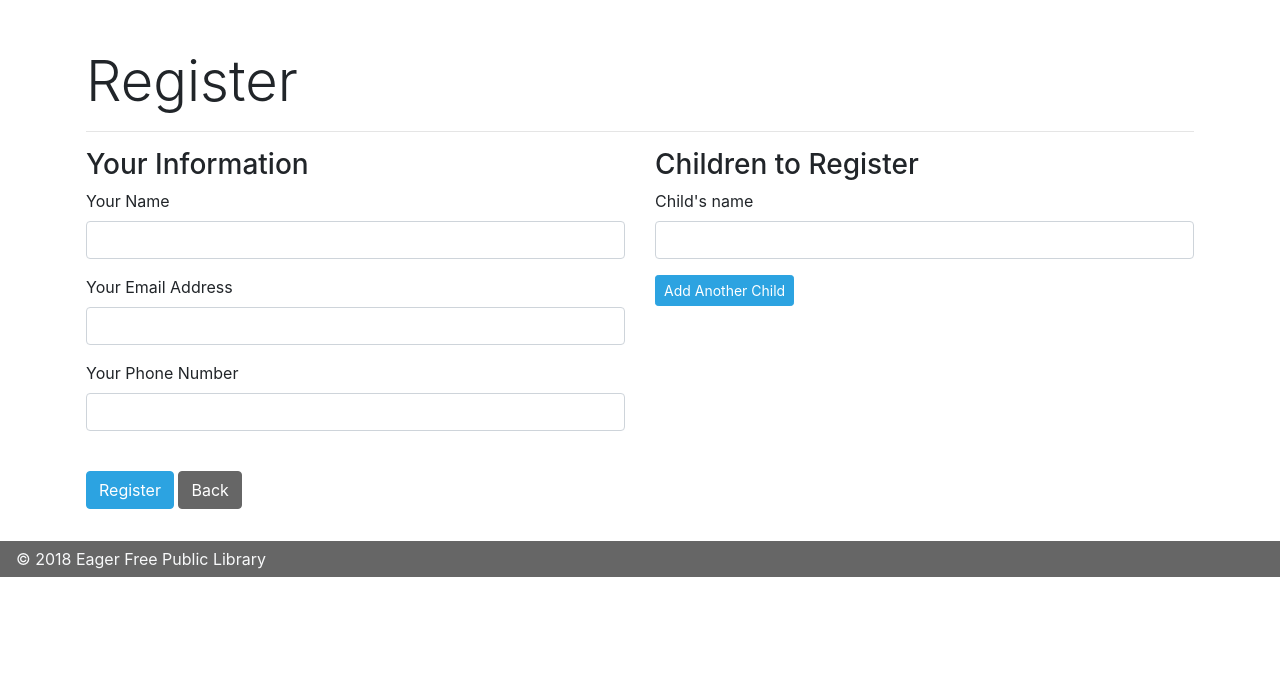
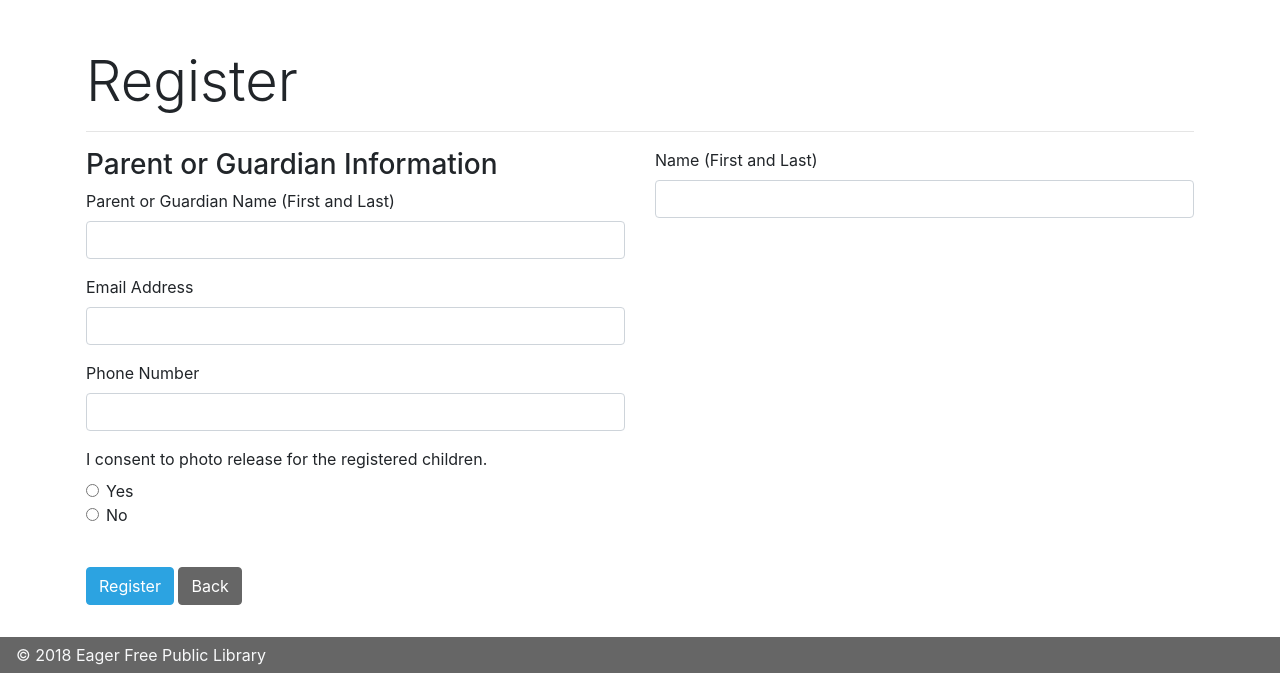
Before and after one commit to joseph-turk/summerreading, a Django app: template app/templates/registrations/create.html in a window 1280 px wide. Shown: the part 349-1022 px from the top of the page. Before the commit the page ends 926 px from the top, so only its background shows below. Run offline with Django 3.2, Linux system fonts and the light colour scheme; the template is opened without the code that fills it, so the values that code supplies are empty; some libraries are stand-ins or nearby versions.

Commit message:
Begin incorporating Alison's feedback

```diff
--- a/app/models.py
+++ b/app/models.py
@@ -49,6 +49,7 @@ class Adult(models.Model):
     name = models.CharField(max_length=100)
     email = models.EmailField(max_length=100)
     phone = models.CharField(max_length=12)
+    photo_release = models.BooleanField()
 
     @property
     def confirmation_number(self):
@@ -72,4 +73,4 @@ class Registration(models.Model):
     is_wait_list = models.BooleanField(default=False)
 
     def __str__(self):
-        return {self.program} + ' Registration for ' + self.child
+        return self.program.name + ' Registration for ' + self.child.name
--- a/app/static/shared/multiadd.js
+++ b/app/static/shared/multiadd.js
@@ -8,7 +8,7 @@ function addChild () {
     // Create elements for form group
     let newChildDiv = document.createElement('div')
     let newChildLabel = document.createElement('label')
-    let labelContent = document.createTextNode('Child\'s Name')
+    let labelContent = document.createTextNode('Name (First and Last)')
     let newChildInput = document.createElement('input')
 
     // Set attributes on new elements
--- a/app/templates/patrons/index.html
+++ b/app/templates/patrons/index.html
@@ -9,6 +9,7 @@
       <th>Name</th>
       <th>Email</th>
       <th>Phone</th>
+      <th>Photo Release</th>
       <th>Children</th>
       <th></th>
     </tr>
@@ -20,6 +21,7 @@
         <td>{{ patron.name }}</td>
         <td>{{ patron.email }}</td>
         <td>{{ patron.phone }}</td>
+        <td>{{ patron.photo_release|yesno:"Yes,No" }}</td>
         <td>
           {% for child in patron.child_set.all %}
             <div class="font-weight-bold">{{ child.name }}</div>
--- a/app/templates/registrations/confirmation_email.html
+++ b/app/templates/registrations/confirmation_email.html
@@ -20,6 +20,10 @@
       <tr>
         <th style="text-align:right; border:1px solid #dee2e6; padding:10px">Phone Number:</th>
         <td style="border:1px solid #dee2e6; padding:10px">{{ patron.phone }}</td>
+      </tr>
+      <tr>
+        <th style="text-align:right; border:1px solid #dee2e6; padding:10px">Photo Release Consent:</th>
+        <td style="border:1px solid #dee2e6; padding:10px">{{ patron.photo_release|yesno:"Yes,No" }}</td>
       </tr>
     </tbody>
   </table>
--- a/app/templates/registrations/create.html
+++ b/app/templates/registrations/create.html
@@ -8,6 +8,12 @@
   {% if type == 'teens' %} Teen {% endif %}
   Programs
 </h1>
+
+{% if type == 'kids' %}
+<p class="h4 font-weight-normal mb-4">These programs are intended for kids. Ages here.</p>
+{% elif type == 'teens' %}
+<p class="h4 font-weight-normal mb-4">These programs are intended for teens. Ages here.</p>
+{% endif %}
 
 <h2 class="display-4">Select Programs</h2>
 
@@ -43,8 +49,7 @@
           <td>{{ program.time }}</td>
           {% if type == 'kids' %}
           <td class="text-right"><a href="{% url 'app:kids_program_detail' program.id %}" class="btn btn-primary">Details</a></td>
-          {% endif %}
-          {% if type == 'teens' %}
+          {% elif type == 'teens' %}
           <td class="text-right"><a href="{% url 'app:teen_program_detail' program.id %}" class="btn btn-primary">Details</a></td>
           {% endif %}
         </tr>
@@ -58,35 +63,59 @@
 
   <div class="row">
       <div class="col-lg">
-        <h3>Your Information</h3>
+        <h3>Parent or Guardian Information</h3>
 
         <div class="form-group">
-          <label for="adultname">Your Name</label>
+          <label for="adultname">Parent or Guardian Name (First and Last)</label>
           <input type="text" id="adultname" name="adultname" class="form-control" required>
         </div>
 
         <div class="form-group">
-          <label for="adultemail">Your Email Address</label>
+          <label for="adultemail">Email Address</label>
           <input type="email" id="adultemail" name="adultemail" class="form-control" required>
         </div>
 
         <div class="form-group">
-          <label for="adultphone">Your Phone Number</label>
+          <label for="adultphone">Phone Number</label>
           <input type="phone" id="adultphone" name="adultphone" class="form-control" required>
+        </div>
+
+        <div class="form-group">
+          <label>I consent to photo release for the registered children.</label>
+          <div class="form-check">
+            <input class="form-check-input" type="radio" name="adultphotorelease" id="consentyes" value="1">
+            <label class="form-check-label" for="consentyes">
+              Yes
+            </label>
+          </div>
+          <div class="form-check">
+            <input class="form-check-input" type="radio" name="adultphotorelease" id="consentno" value="0">
+            <label class="form-check-label" for="consentno">
+              No
+            </label>
+          </div>
         </div>
       </div>
 
       <div class="col-lg">
         <div id="children">
+          {% if type == 'kids' %}
           <h3>Children to Register</h3>
+          {% elif type == 'teens' %}
+          <h3>Teens to Register</h3>
+          {% endif %}
 
           <div class="form-group">
-            <label for="childname1">Child's name</label>
+            <label for="childname1">Name (First and Last)</label>
             <input type="text" id="childname1" name="childname1" class="form-control" required>
           </div>
         </div>
 
+        {% if type == 'kids' %}
         <button id="addChild" class="btn btn-sm btn-primary" type="button">Add Another Child</button>
+        {% elif type == 'teens' %}
+        <button id="addChild" class="btn btn-sm btn-primary" type="button">Add Another Teen</button>
+        {% endif %}
       </div>
     </div>
 
--- a/app/views.py
+++ b/app/views.py
@@ -69,7 +69,8 @@ def add_registration(request):
     adult, created = Adult.objects.get_or_create(
         name=request.POST['adultname'],
         email=request.POST['adultemail'],
-        phone=request.POST['adultphone']
+        phone=request.POST['adultphone'],
+        photo_release=request.POST['adultphotorelease']
     )
 
     # Add selected programs to list
```
Also changed, not shown: app/templates/registrations/confirmation.html (+8 -3 lines), app/templates/registrations/confirmation_email.txt (+6 -8 lines), app/migrations/0018_adult_photo_release.py (added).
